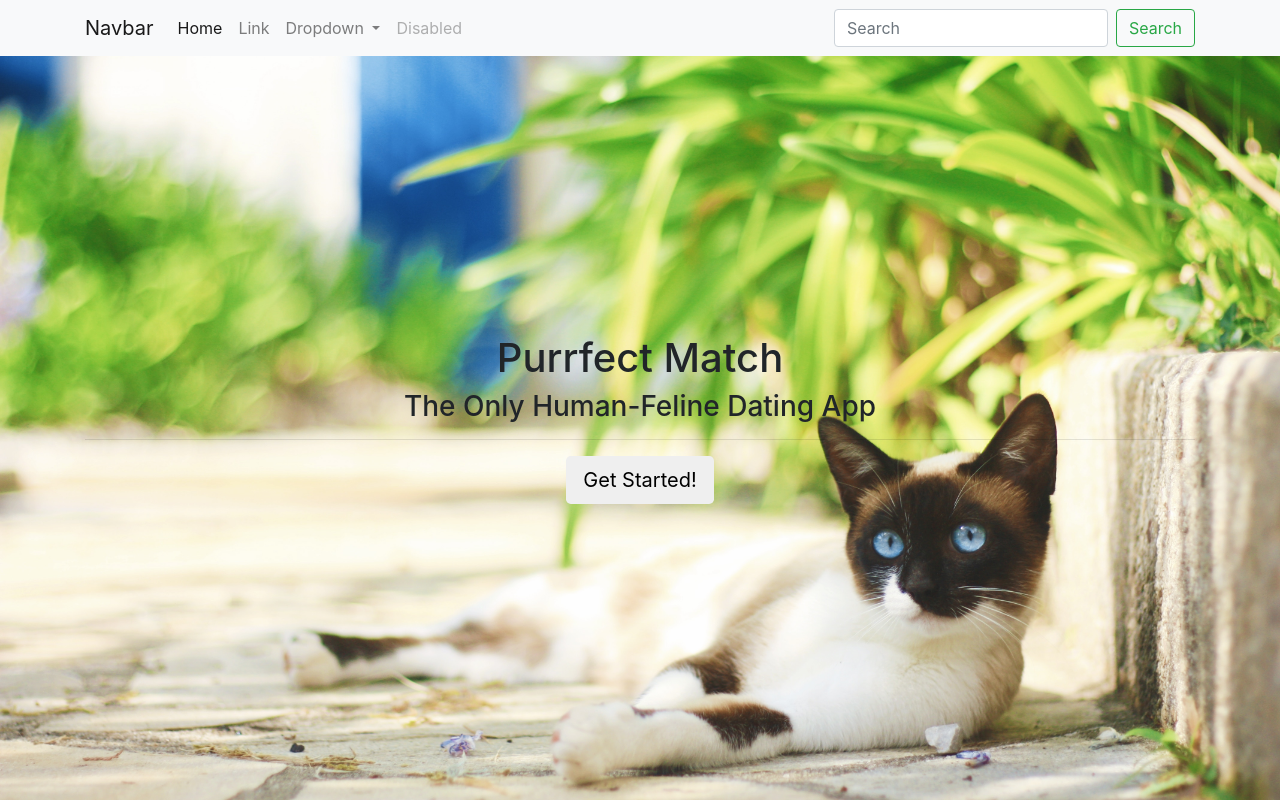
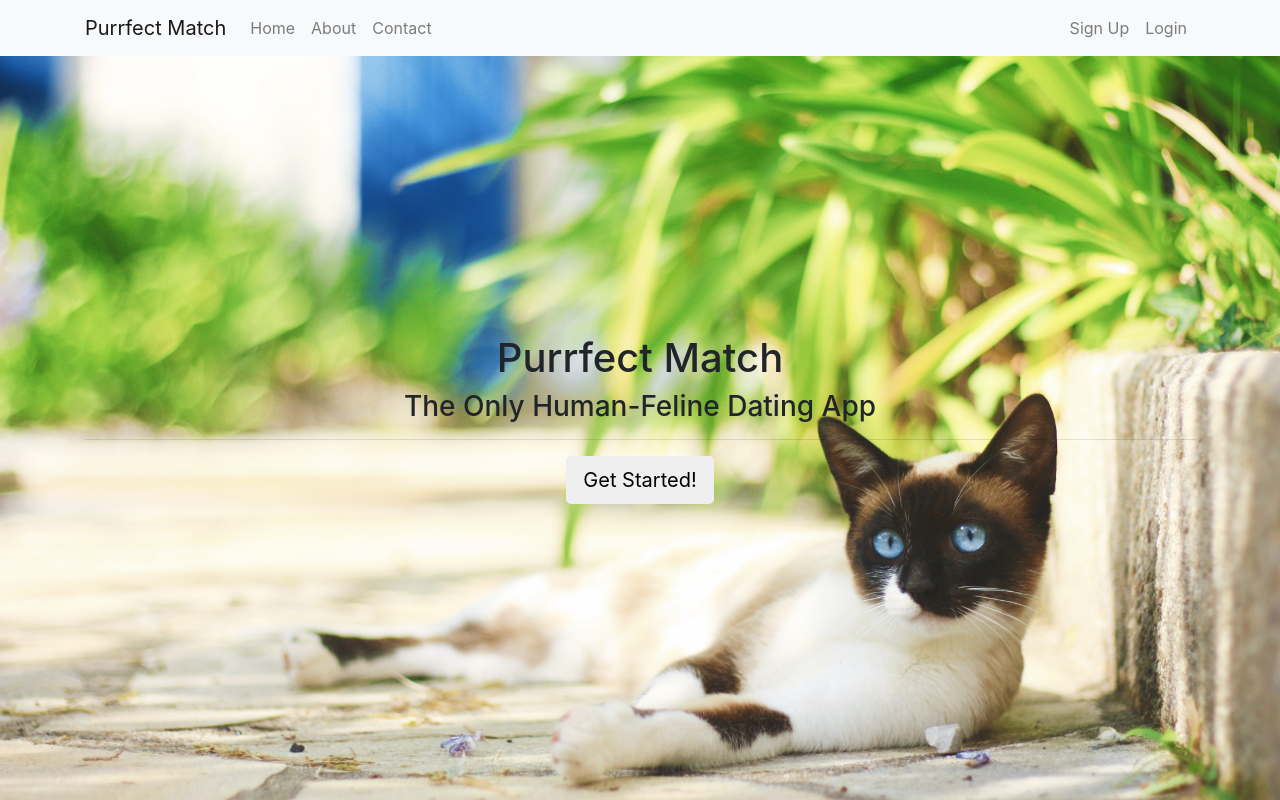
Before and after one commit to Lidiia92/Startup_page_bootstrap, a plain HTML site: page index.html in a window 1280 px wide. Drawn offline with nearby package versions, Linux system fonts and the light colour scheme.

Commit message:
Amended the nav bar

```diff
--- a/index.html
+++ b/index.html
@@ -18,38 +18,32 @@
         <![endif]-->
         <nav class="navbar navbar-expand-lg navbar-light bg-light">
              <div class="container">
-                    <a class="navbar-brand" href="#">Navbar</a>
+
+                <a class="navbar-brand" href="#">Purrfect Match</a>
                 <button class="navbar-toggler" type="button" data-toggle="collapse" data-target="#navbarSupportedContent" aria-controls="navbarSupportedContent" aria-expanded="false" aria-label="Toggle navigation">
                     <span class="navbar-toggler-icon"></span>
                 </button>
 
                 <div class="collapse navbar-collapse" id="navbarSupportedContent">
                     <ul class="navbar-nav mr-auto">
-                        <li class="nav-item active">
-                          <a class="nav-link" href="#">Home <span class="sr-only">(current)</span></a>
+                        <li class="nav-item">
+                            <a class="nav-link" href="#">Home</a>
                         </li>
                         <li class="nav-item">
-                          <a class="nav-link" href="#">Link</a>
-                        </li>
-                        <li class="nav-item dropdown">
-                          <a class="nav-link dropdown-toggle" href="#" id="navbarDropdown" role="button" data-toggle="dropdown" aria-haspopup="true" aria-expanded="false">
-                            Dropdown
-                          </a>
-                          <div class="dropdown-menu" aria-labelledby="navbarDropdown">
-                            <a class="dropdown-item" href="#">Action</a>
-                            <a class="dropdown-item" href="#">Another action</a>
-                            <div class="dropdown-divider"></div>
-                            <a class="dropdown-item" href="#">Something else here</a>
-                          </div>
+                        <a class="nav-link" href="#">About</a>
                         </li>
                         <li class="nav-item">
-                          <a class="nav-link disabled" href="#">Disabled</a>
+                                <a class="nav-link" href="#">Contact</a>
                         </li>
                     </ul>
-                      <form class="form-inline my-2 my-lg-0">
-                        <input class="form-control mr-sm-2" type="search" placeholder="Search" aria-label="Search">
-                        <button class="btn btn-outline-success my-2 my-sm-0" type="submit">Search</button>
-                      </form>
+                <ul class="navbar-nav">
+                    <li class="nav-item">
+                            <a class="nav-link" href="#">Sign Up</a>
+                    </li>
+                    <li class="nav-item">
+                            <a class="nav-link" href="#">Login</a>
+                    </li>
+                </ul>
                 </div>
             </div>
         </nav>
```
Lines whose indentation alone changed are shown as unchanged.
